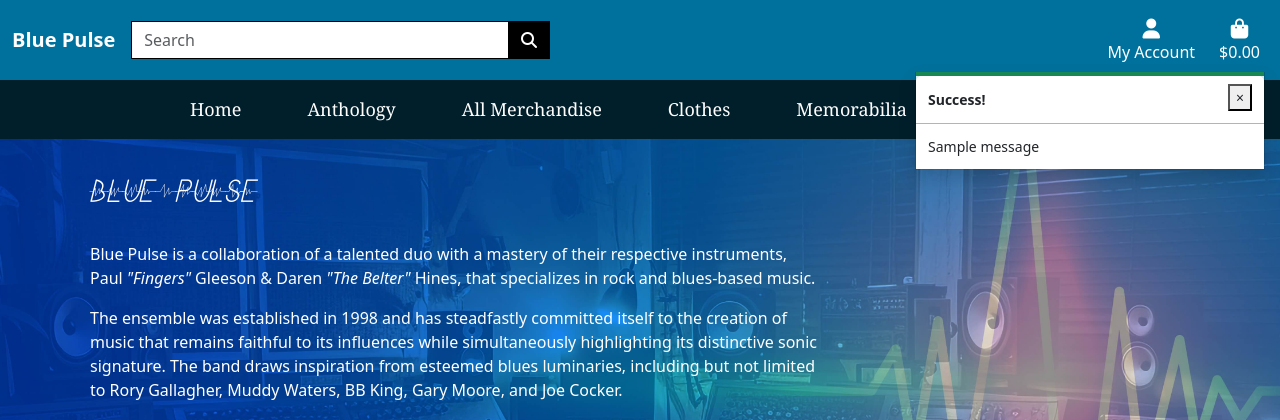
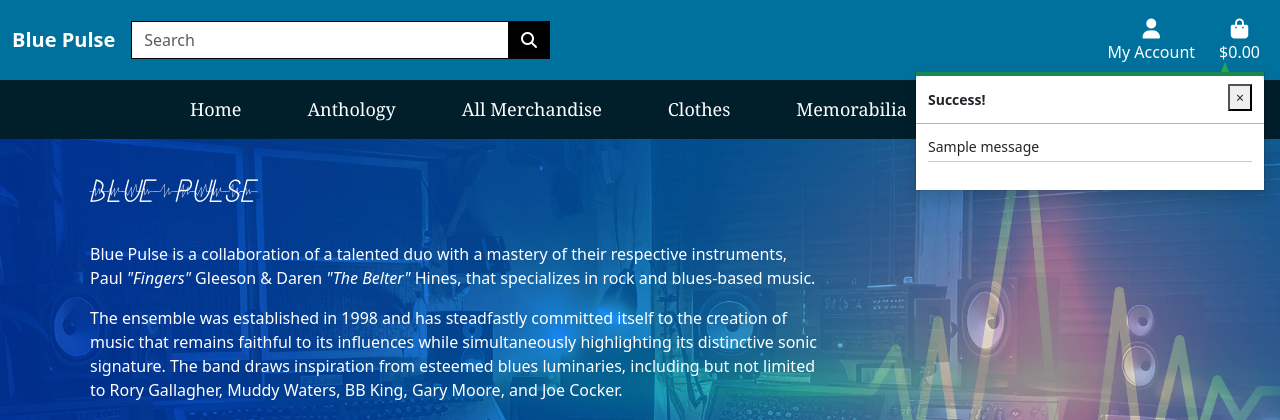
Before and after one commit to Shaga-Matula/blue-pulse-band-dev, a Django app: page / in a window 1280 px wide. Shown: the top 420 px of the page. Run offline with Django 3.2, Linux system fonts and the light colour scheme; tables that the repository leaves empty hold one stand-in row (values such as "Sample post"); one stand-in notice (Sample message) is shown; some libraries are stand-ins or nearby versions.

Commit message:
bug in bag menu mr to me

```diff
--- a/static/styles/css/style.css
+++ b/static/styles/css/style.css
@@ -368,6 +368,60 @@ audio {
     height: 4px;
 }
 
+/* from CSS-tricks.com: https://css-tricks.com/snippets/css/css-triangle/ */
+.arrow-up {
+    width: 0;
+    height: 0;
+    border-left: 4px solid transparent;
+    border-right: 4px solid transparent;
+    border-bottom: 10px solid black;
+    position: absolute;
+    top: -10px;
+    right: 36px;
+}
+
+/* Convenience classes - colors copied from Bootstrap */
+.arrow-primary {
+    border-bottom-color: #007bff !important;
+}
+
+.arrow-secondary {
+    border-bottom-color: #6c757d !important;
+}
+
+.arrow-success {
+    border-bottom-color: #28a745 !important;
+}
+
+.arrow-danger {
+    border-bottom-color: #dc3545 !important;
+}
+
+.arrow-warning {
+    border-bottom-color: #ffc107 !important;
+}
+
+.arrow-info {
+    border-bottom-color: #17a2b8 !important;
+}
+
+.arrow-light {
+    border-bottom-color: #f8f9fa !important;
+}
+
+.arrow-dark {
+    border-bottom-color: #343a40 !important;
+}
+
+.bag-notification-wrapper {
+    height: 100px;
+    overflow-x: hidden;
+    overflow-y: auto;
+}
+
+
+
+
 /* Media Sizes */
 /* ------------------------------------- */
 
--- a/templates/includes/toasts/toast_success.html
+++ b/templates/includes/toasts/toast_success.html
@@ -4,10 +4,51 @@
     <div class="toast-header bg-white text-dark">
         <strong class="me-auto">Success!</strong>
         <button type="button" class="ml-2 mb-1 close text-dark" data-dismiss="toast" aria-label="Close">
-            <span aria-hidden="true ">&times;</span>
+            <span aria-hidden="true">&times;</span>
         </button>
     </div>
     <div class="toast-body bg-white">
-        {{ message }}
+        <div class="row">
+            <div class="col">
+                {{ message }}
+                <hr class="mt-1 mb-3">
+            </div>
+        </div>
+        {% if grand_total %}
+            <p class="logo-font bg-white text-black py-1">Your Bag ({{ product_count }})</p>
+            <div class="bag-notification-wrapper">
+                {% for item in bag_items %}
+                    <div class="row">
+                        <div class="col-3 my-1">
+                            <img class="w-100" src="{{ item.product.image.url }}">
+                        </div>
+                        <div class="col-9">
+                            <p class="my-0"><strong>{{ item.product.name }}</strong></p>
+                            <p class="my-0 small">Size: {% if item.product.has_sizes %}{{ item.size|upper }}{% else %}N/A{% endif %}</p>
+                            <p class="my-0 small text-muted">Qty: {{ item.quantity }}</p>
+                        </div>
+                    </div>
+                {% endfor %}
+            </div>
+            <div class="row">
+                <div class="col">
+                    <strong><p class="mt-3 mb-1 text-black">
+                        Total{% if free_delivery_delta > 0 %} (Exc. delivery){% endif %}:
+                        <span class="float-right">${{ total|floatformat:2 }}</span>
+                    </p></strong>
+                    {% if free_delivery_delta > 0 %}
+                        <p class="mb-0 p-2 bg-warning shadow-sm text-black text-center">
+                            Spend <strong>${{ free_delivery_delta }}</strong> more to get free next day delivery!
+                        </p>
+                    {% endif %}
+                    <a href="{% url 'view_bag' %}" class="btn btn-black btn-block rounded-0">
+                        <span class="text-uppercase">Go To Secure Checkout</span>
+                        <span class="icon">
+                            <i class="fas fa-lock"></i>
+                        </span>
+                    </a>
+                </div>
+            </div>
+        {% endif %}
     </div>
 </div>
```
Also changed, not shown: templates/base.html (+20 -14 lines), templates/includes/toasts/toast_success copy.html (added, +13 -0 lines).
